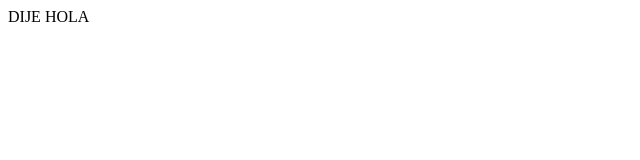
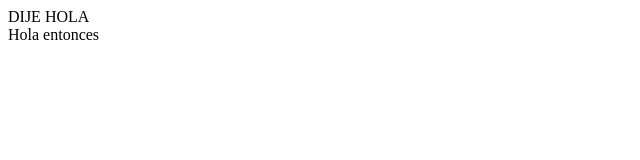
Before and after one commit to Zeng-He/Informatorio, a plain HTML site: page index.html in a window 1280 px wide. Shown: the full height of the page, 0-640 px from the left. Drawn offline with Linux system fonts and the light colour scheme.

Commit message:
Update index.html

```diff
--- a/index.html
+++ b/index.html
@@ -1,5 +1,6 @@
 <html>
 <body>
-DIJE HOLA
+DIJE HOLA  <br>
+Hola entonces
 </body>
 </html>
```
